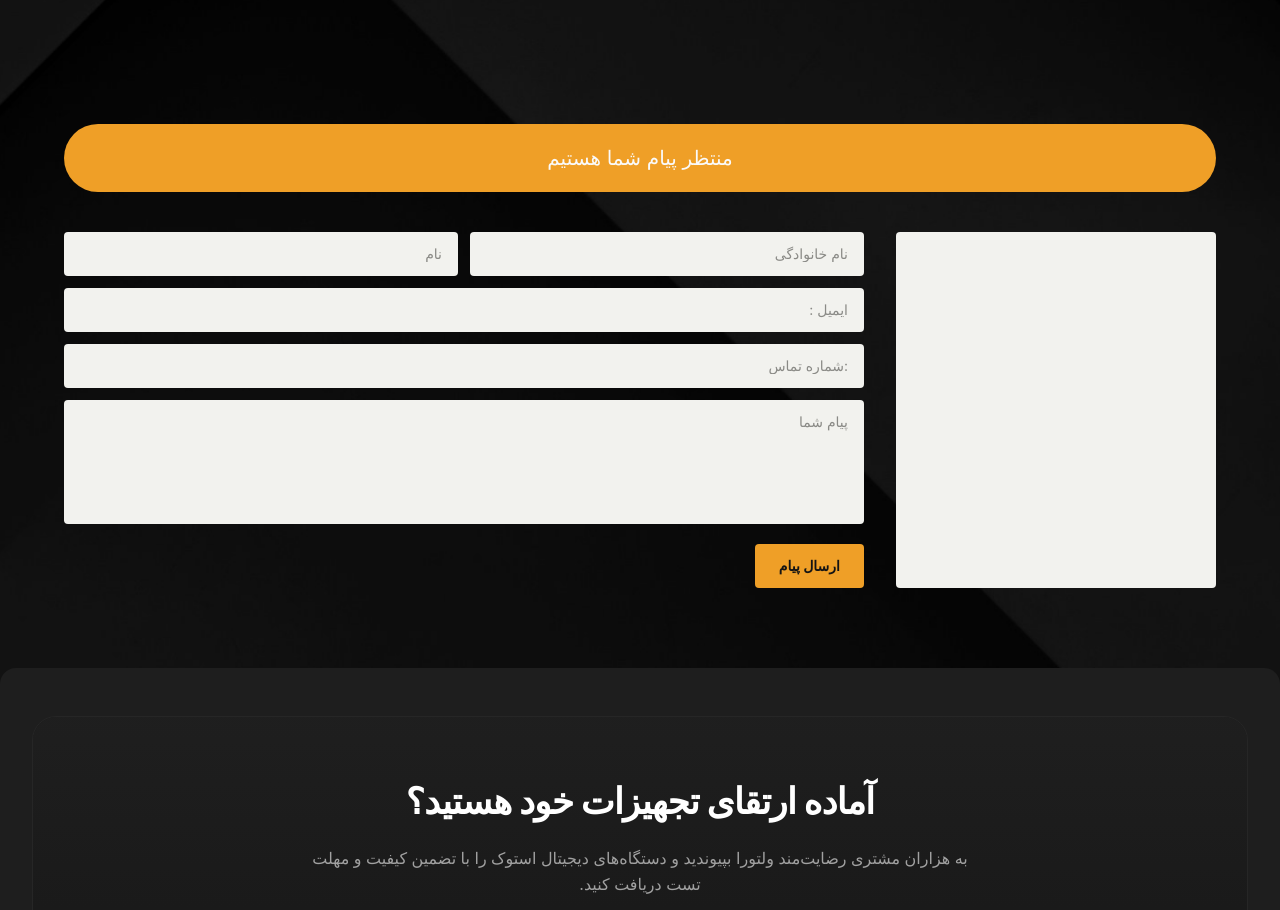
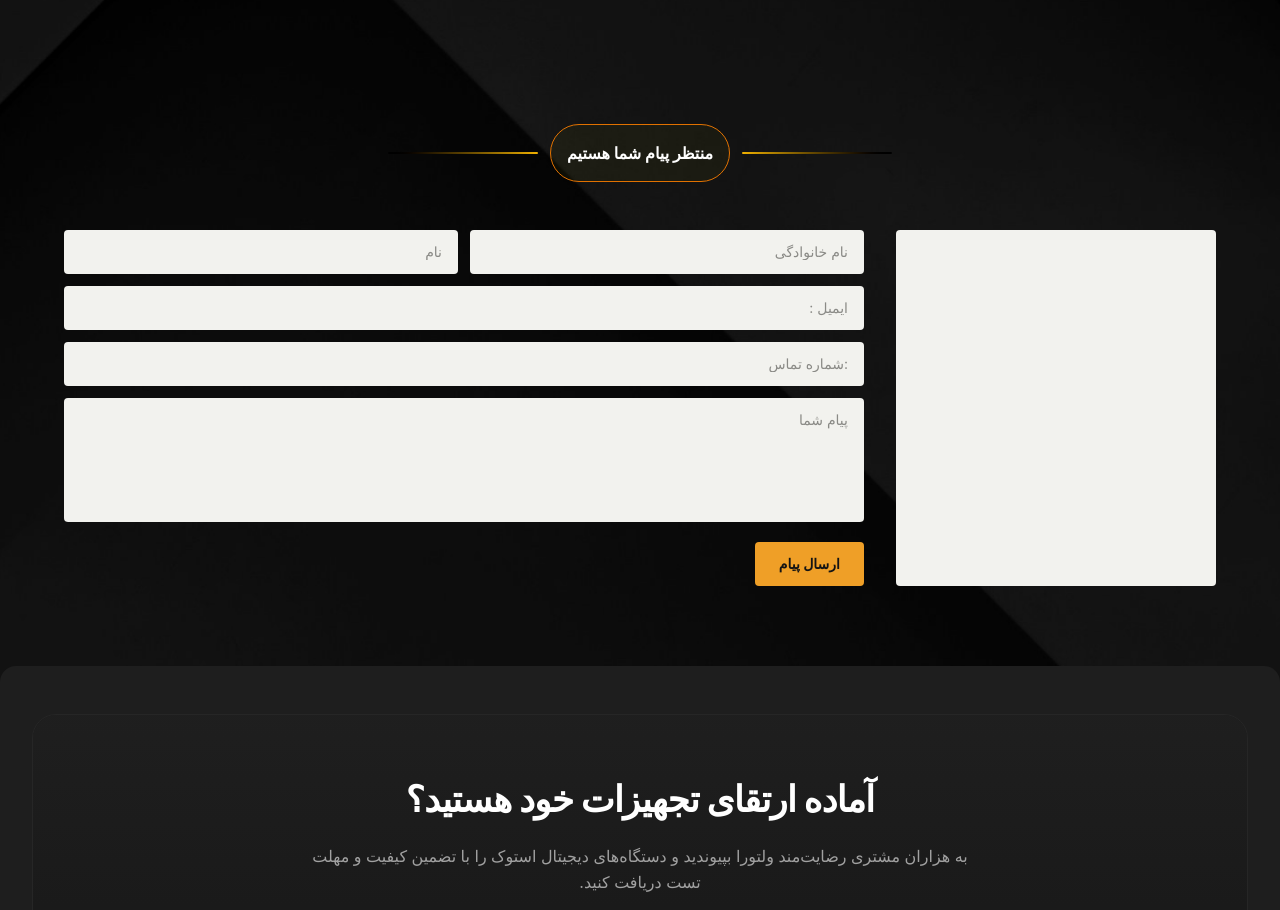
Before and after one commit to AREF-Esnaashari/VELTORA, a React (Vite) app: page /About in a window 1280 px wide. Shown: the part 2020-2930 px from the top of the page. Built offline with nearby package versions, Linux system fonts and the light colour scheme; no server answers.

Commit message:
ContactSection

```diff
--- a/src/Componenets/About/ContactSection.jsx
+++ b/src/Componenets/About/ContactSection.jsx
@@ -25,8 +25,13 @@ export default function ContactSection() {
   return (
     <section dir="rtl" className="container mt-0 mx-auto px-6 md:px-16 py-20">
       {/* Frame 124 */}
-      <div className="cursor-pointer flex justify-center items-center  bg-[#EF9F27] text-[#fafafa] text-xl  px-12 py-5 rounded-full mb-10">
-        <h1 className="">منتظر پیام شما هستیم</h1>
+
+      <div className="w-full flex justify-center gap-3 items-center mb-12">
+        <div className="w-[150px] hover:shadow-amber-500 rounded-full h-0.5 bg-gradient-to-l from-black to-yellow-500"></div>
+        <h1  className="border-amber-600 border-1 bg-[#ffea0009] p-4 rounded-full text-white cursor-pointer hover:scale-95  duration-200 font-bold">
+          منتظر پیام شما هستیم
+        </h1>
+        <div className="w-[150px]  rounded-full h-0.5 bg-gradient-to-r from-black to-yellow-500"></div>
       </div>
 
       <div className="flex flex-col md:flex-row-reverse gap-8">
```
